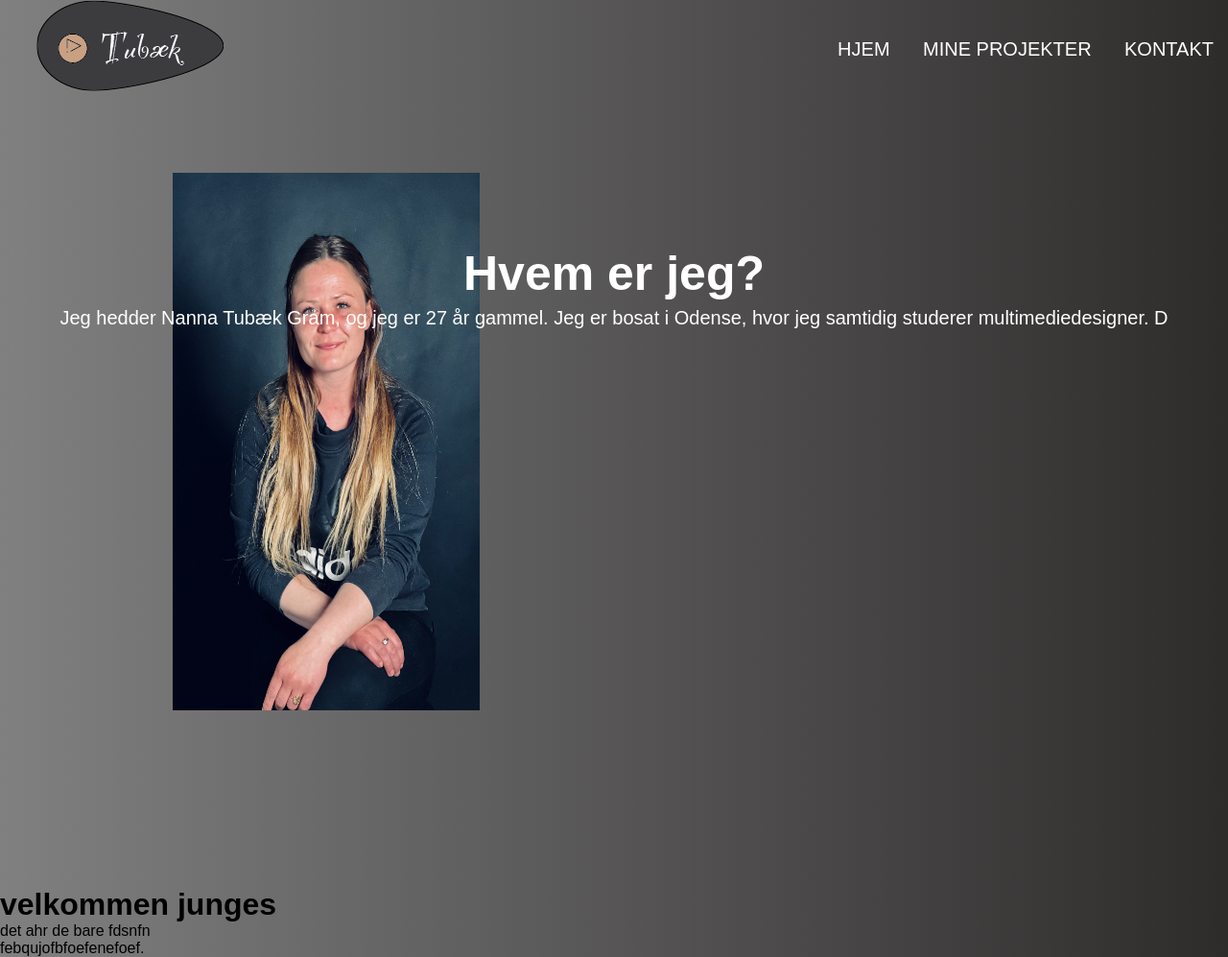
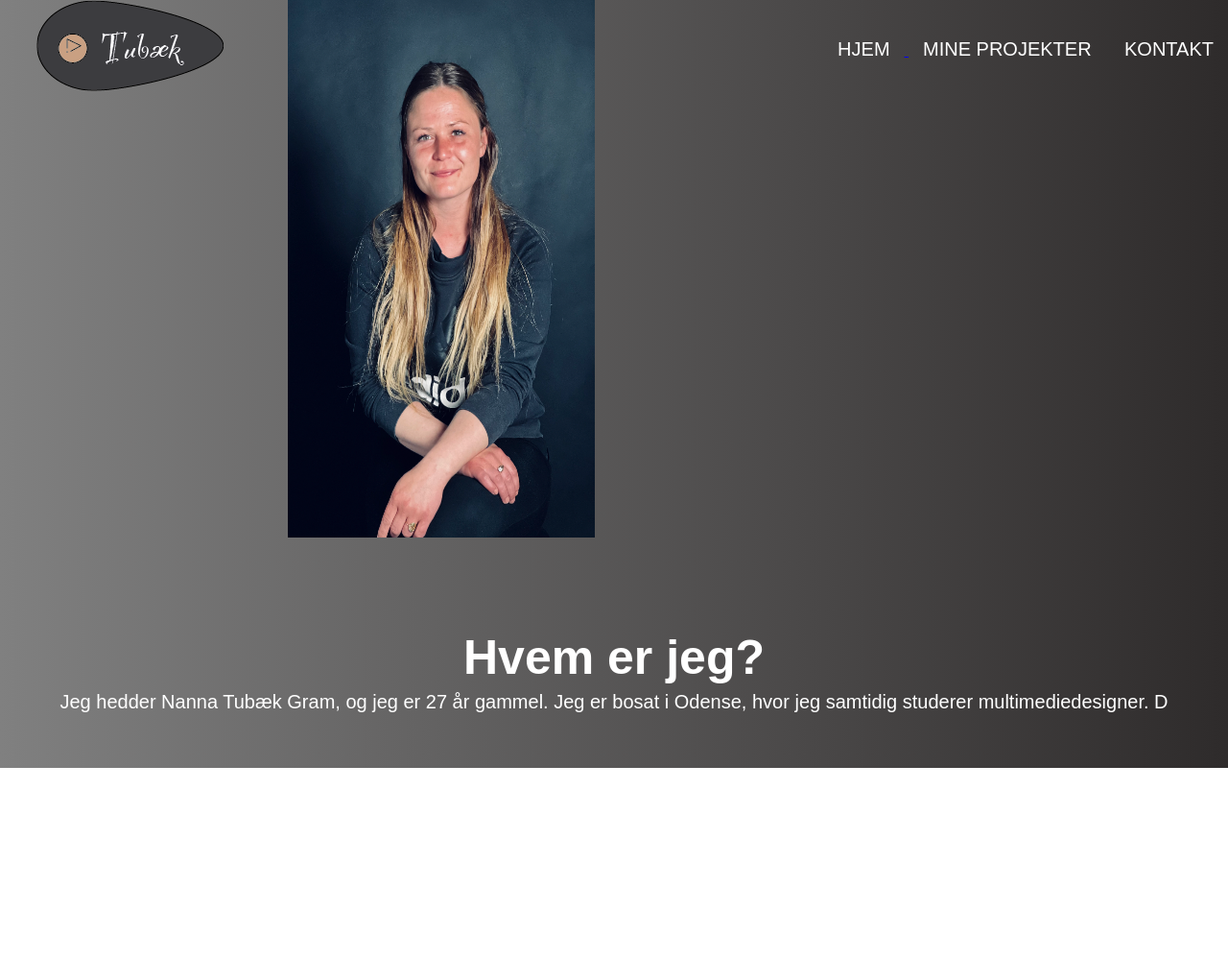
Before and after one commit to Nannatubaek/Projekt-3, a plain HTML site: page index.html in a window 1280 px wide. Shown: the whole page at 96% size. After the commit the page ends 800 px from the top, so only its background shows below. Drawn offline with Linux system fonts and the light colour scheme.

Commit message:
forsiden
Har flyttet mit billede til midten og skrevet tekst under samt rykket hele siden så den fylder mere

```diff
--- a/index.html
+++ b/index.html
@@ -1,28 +1,31 @@
 <!DOCTYPE html>
 <html lang="en" dir="ltr">
   <head>
-    <meta name="viewport" content="width=device-width, initial-scale=1.0">
     <meta charset="utf-8">
+    <title>Projekt 3</title>
     <link rel="stylesheet" href="style.css">
-    <title>Projekt 3</title>
+    <meta name="viewport" content="width=device-width, initial-scale=1">
   </head>
   <body>
     <div class="banner-text">
       <ul>
-        <a href="index.html"><li>Hjem</li></a>
+        <a href="index.html"><li>Hjem</li> </a>
         <a href="mineprojekter.html"><li>Mine projekter</li></a>
         <a href="contact.html"><li>Kontakt</li></a>
       </ul>
       <img class="logo" src="Billeder/logony.png" alt="">
     </div>
-
     <div class="animation">
       <div class="container">
     <div class="nav-wrapper">
       <div class="center">
+        <div class="wrappergrid">
+        <img src="Billeder/migny.png">
+      </div>
         </div>
       </div>
     </div>
+  </div>
     <div class="banner-text">
     <h1>Hvem er jeg?</h1>
 </div>
@@ -38,16 +41,6 @@
 <div class="wrapper">
 
 </div>
-        <div class="wrappergrid">
-        <img src="Billeder/migny.png">
-      </div>
-
-        <div class="profile-content-wrapper">
-          <h1>velkommen junges</h1>
-          <p>det ahr de bare fdsnfn
-          </p>
-
-          <p>febqujofbfoefenefoef.</p>
 
 <body/>
 </html>
--- a/style.css
+++ b/style.css
@@ -36,7 +36,8 @@ body{
 .wrappergrid img{
   height: 70vh;
   width: 25%;
-  margin: 180px;
+  margin.left: 200%;
+  padding-left: 300px;
 }
 .banner-text h1{
   text-align: center;
```
Also changed, not shown: contact.html (+0 -1 lines).
